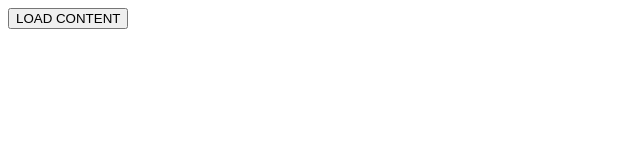
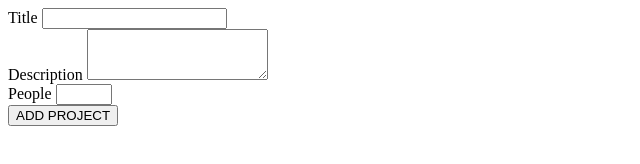
Before and after one commit to DariusPirvulescu/TS-drag-drop, a website with bundled scripts: page index.html in a window 1280 px wide. Shown: the whole page, without its empty margins (0-640 px from the left). Built offline with nearby package versions, Linux system fonts and the light colour scheme.

Commit message:
Render the template content using Project class

```diff
--- a/index.html
+++ b/index.html
@@ -9,7 +9,6 @@
     <script src="dist/app.js" defer></script>
   </head>
   <body>
-    <button id="load">LOAD CONTENT</button>
     <template id="project-input">
       <form>
         <div class="form-control">
--- a/src/app.ts
+++ b/src/app.ts
@@ -1,14 +1,20 @@
-const btn = document.getElementById("load")
+class Project {
+  template: HTMLTemplateElement
+  hostContainer: HTMLDivElement
+  formElement: HTMLFormElement
 
+  constructor() {
+    this.template = document.getElementById("project-input")! as HTMLTemplateElement
+    this.hostContainer = document.getElementById("app")! as HTMLDivElement
 
-function show() {
-  const template = document.querySelector("template")!
-  const clone = template.content.cloneNode(true)
-  const app = document.getElementById("app")!
-  app.appendChild(clone)
-  console.log("CLI")
+    const importedNote = document.importNode(this.template.content, true)
+    this.formElement = importedNote.firstElementChild as HTMLFormElement
+  }
+
+  attatch() {
+    this.hostContainer.insertAdjacentElement("afterbegin", this.formElement)
+  }
 }
 
-btn?.addEventListener("click", function() {
-  show()
-})
+const pr = new Project()
+pr.attatch();
```
